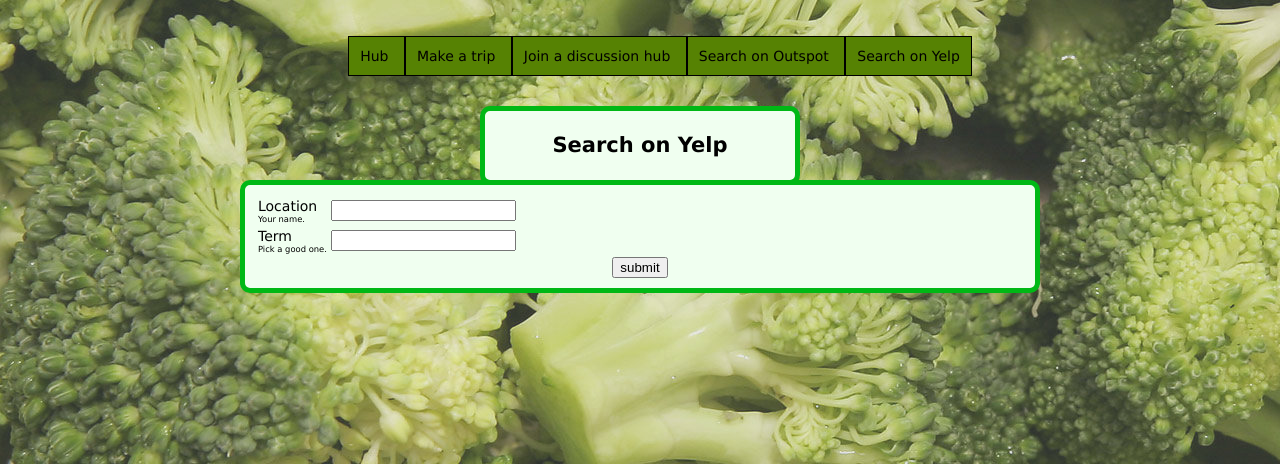
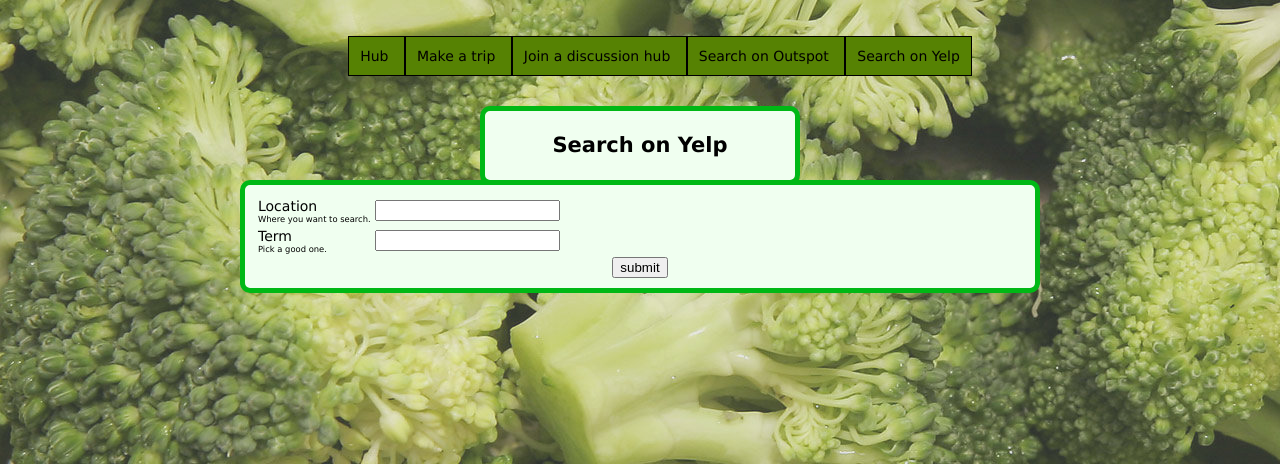
Before and after one commit to azthenaa-medivo/hackathon-2013, a Python web app: template templates/yelpForm.html in a window 1280 px wide. Shown: the part 224-688 px from the top of the page. Run offline with Jinja, Linux system fonts and the light colour scheme; the template is opened without the code that fills it, so the values that code supplies are empty.

Commit message:
Correct a subfrom from yelpForm.html

```diff
--- a/templates/yelpForm.html
+++ b/templates/yelpForm.html
@@ -13,7 +13,7 @@
 				<tr>
 					<td class="label">
 						Location
-						<span class="formSub">Your name.</span>
+						<span class="formSub">Where you want to search.</span>
 					</td>
 					<td>
 						<input type="text" name="location" required>
```
